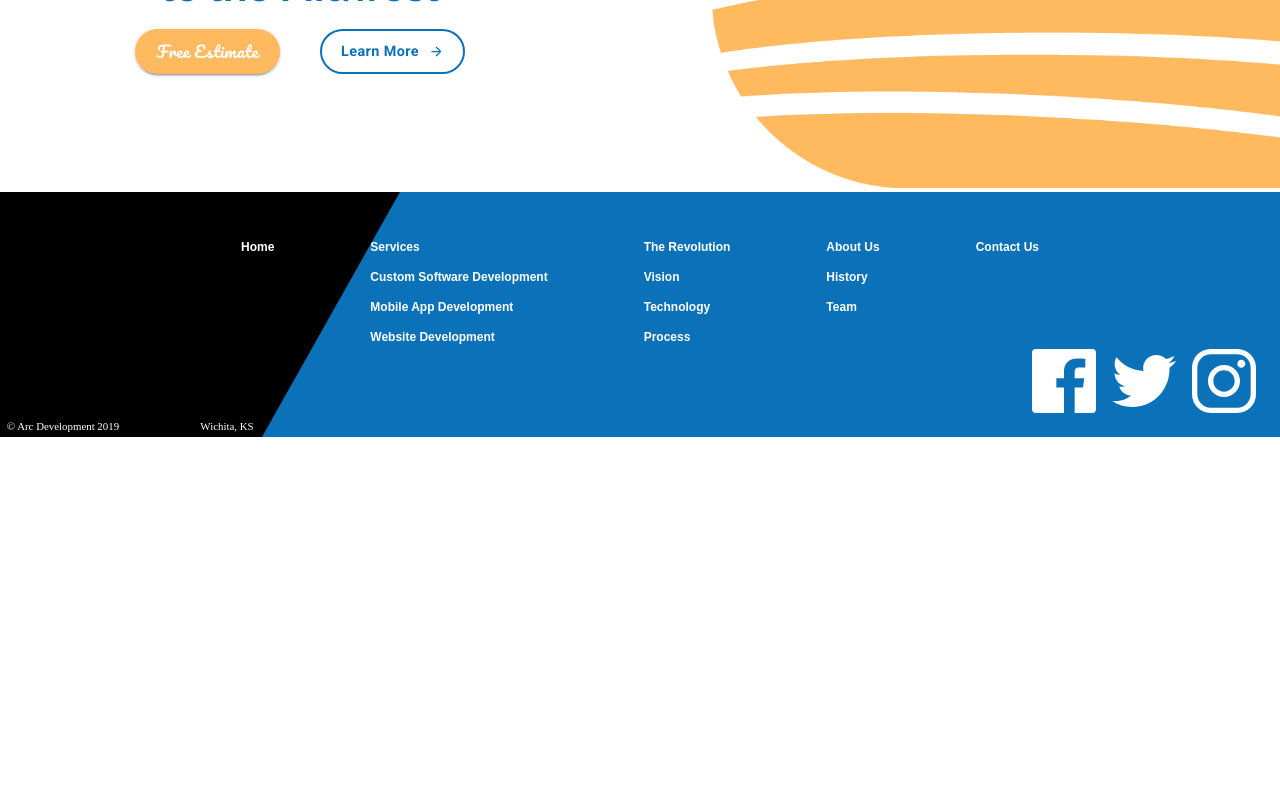
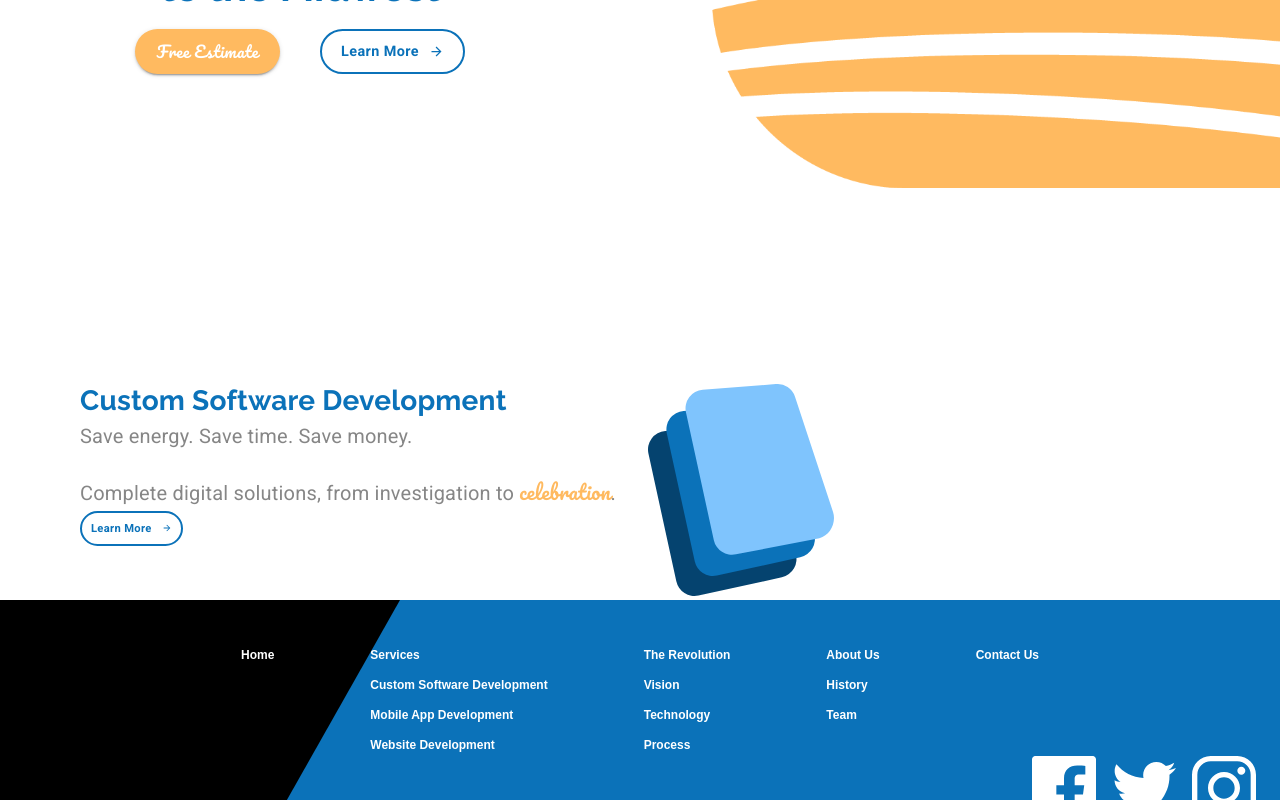
Before and after one commit to EmmieA/arcdevelopment, a React (Create React App) app: page / in a window 1280 px wide. Shown: the part 406-1206 px from the top of the page. Before the commit the page ends 843 px from the top, so only its background shows below. Built offline with nearby package versions, Linux system fonts and the light colour scheme.

Commit message:
Completed custom software section

```diff
--- a/src/common/Theme.js
+++ b/src/common/Theme.js
@@ -2,18 +2,19 @@
 
 const arcBlue = '#0b72b9';
 const arcOrange = '#ffba60';
+const arcGray = '#868686';
 
 export default createMuiTheme({
   palette: {
     common: {
-      blue: `${arcBlue}`,
-      orange: `${arcOrange}`,
+      blue: arcBlue,
+      orange: arcOrange,
     },
     primary: {
-      main: `${arcBlue}`,
+      main: arcBlue,
     },
     secondary: {
-      main: `${arcOrange}`,
+      main: arcOrange,
     },
   },
   typography: {
@@ -33,8 +34,28 @@
       fontFamily: 'Raleway',
       fontWeight: 700,
       fontSize: '2.5rem',
-      color: `${arcBlue}`,
+      color: arcBlue,
       lineHeight: 1.3,
+    },
+    h4: {
+      fontFamily: 'Raleway',
+      fontSize: '1.75rem',
+      color: arcBlue,
+      fontWeight: 700,
+    },
+    subtitle1: {
+      fontSize: '1.25rem',
+      fontWeight: 400,
+      color: arcGray,
+    },
+    learnButton: {
+      borderColor: arcBlue,
+      color: arcBlue,
+      borderRadius: 50,
+      borderWidth: 2,
+      textTransform: 'none',
+      fontFamily: 'Roboto',
+      fontWeight: 'bold',
     },
   },
 });
--- a/src/components/LandingPage.js
+++ b/src/components/LandingPage.js
@@ -4,8 +4,11 @@
 
 import { makeStyles, useTheme } from '@material-ui/core/styles';
 import { Grid, Button, Typography } from '@material-ui/core';
+import useMediaQuery from '@material-ui/core/useMediaQuery';
 
 import animationData from '../animations/landinganimation/data';
+import customSoftwareIcon from '../assets/Custom Software Icon.svg';
+
 import ButtonArrow from './ui/Resources/ButtonArrow';
 
 const useStyles = makeStyles((theme) => ({
@@ -26,6 +29,13 @@
     marginLeft: '1em',
     [theme.breakpoints.down('xs')]: {
       marginLeft: 0,
+    },
+  },
+  serviceContainer: {
+    marginTop: '12em',
+    [theme.breakpoints.down('sm')]: {
+      marginTop: '6em',
+      padding: 25,
     },
   },
   handAnimation: {
@@ -51,23 +61,40 @@
       backgroundColor: theme.palette.secondary.light,
     },
   },
-  learnButton: {
-    borderColor: theme.palette.common.blue,
-    color: theme.palette.common.blue,
-    borderRadius: 50,
-    borderWidth: 2,
-    textTransform: 'none',
-    fontFamily: 'Roboto',
-    fontWeight: 'bold',
+  learnButtonHero: {
+    ...theme.typography.learnButton,
     fontSize: '0.9rem',
     height: 45,
     width: 145,
+  },
+  learnButtonSecondary: {
+    ...theme.typography.learnButton,
+    fontSize: '0.7rem',
+    height: 35,
+    [theme.breakpoints.down('sm')]: {
+      marginBottom: '2em',
+    },
+  },
+  specialText: {
+    fontFamily: 'Pacifico',
+    color: theme.palette.common.orange,
+  },
+  subTitle: {
+    marginBottom: '1em',
+  },
+  softwareIcon: {
+    marginLeft: '2em',
+    // handle stacking when screen is sized down
+    [theme.breakpoints.down('xs')]: {
+      marginLeft: 0,
+    },
   },
 }));
 
 const LandingPage = () => {
   const classes = useStyles();
   const theme = useTheme();
+  const viewportIsSmallOrBelow = useMediaQuery(theme.breakpoints.down('sm'));
 
   const defaultAnimationOptions = {
     loop: true,
@@ -80,6 +107,7 @@
 
   return (
     <Grid container direction="column" className={classes.mainContainer}>
+      {/* ----- HERO BLOCK ----- */}
       <Grid item>
         <Grid container direction="row" justify="flex-end" alignItems="center">
           {/* Adding "sm" is how to specify "once the screen size hits small (or less), this should occupy its own row" */}
@@ -96,7 +124,7 @@
                 </Button>
               </Grid>
               <Grid item>
-                <Button variant="outlined" className={classes.learnButton}>
+                <Button variant="outlined" className={classes.learnButtonHero}>
                   <span style={{ marginRight: 10 }}>Learn More</span>
                   <ButtonArrow width={15} height={15} fill={theme.palette.common.blue}></ButtonArrow>
                 </Button>
@@ -108,6 +136,40 @@
           </Grid>
         </Grid>
       </Grid>
+
+      {/* ----- SERVICES BLOCK ----- */}
+      <Grid item>
+        <Grid
+          container
+          direction="row"
+          justify={viewportIsSmallOrBelow ? 'center' : undefined}
+          className={classes.serviceContainer}
+        >
+          <Grid
+            item
+            style={{
+              marginLeft: viewportIsSmallOrBelow ? '1em' : '5em',
+              textAlign: viewportIsSmallOrBelow ? 'center' : undefined,
+            }}
+          >
+            <Typography variant="h4">Custom Software Development</Typography>
+            <Typography variant="subtitle1" className={classes.subTitle}>
+              Save energy. Save time. Save money.
+            </Typography>
+            <Typography variant="subtitle1">
+              Complete digital solutions, from investigation to <span className={classes.specialText}>celebration</span>
+              .
+            </Typography>
+            <Button variant="outlined" size="small" className={classes.learnButtonSecondary}>
+              <span style={{ marginRight: 10 }}>Learn More</span>
+              <ButtonArrow width={10} height={10} fill={theme.palette.common.blue}></ButtonArrow>
+            </Button>
+          </Grid>
+          <Grid item>
+            <img className={classes.softwareIcon} alt="custom software icon" src={customSoftwareIcon} />
+          </Grid>
+        </Grid>
+      </Grid>
     </Grid>
   );
 };
```
